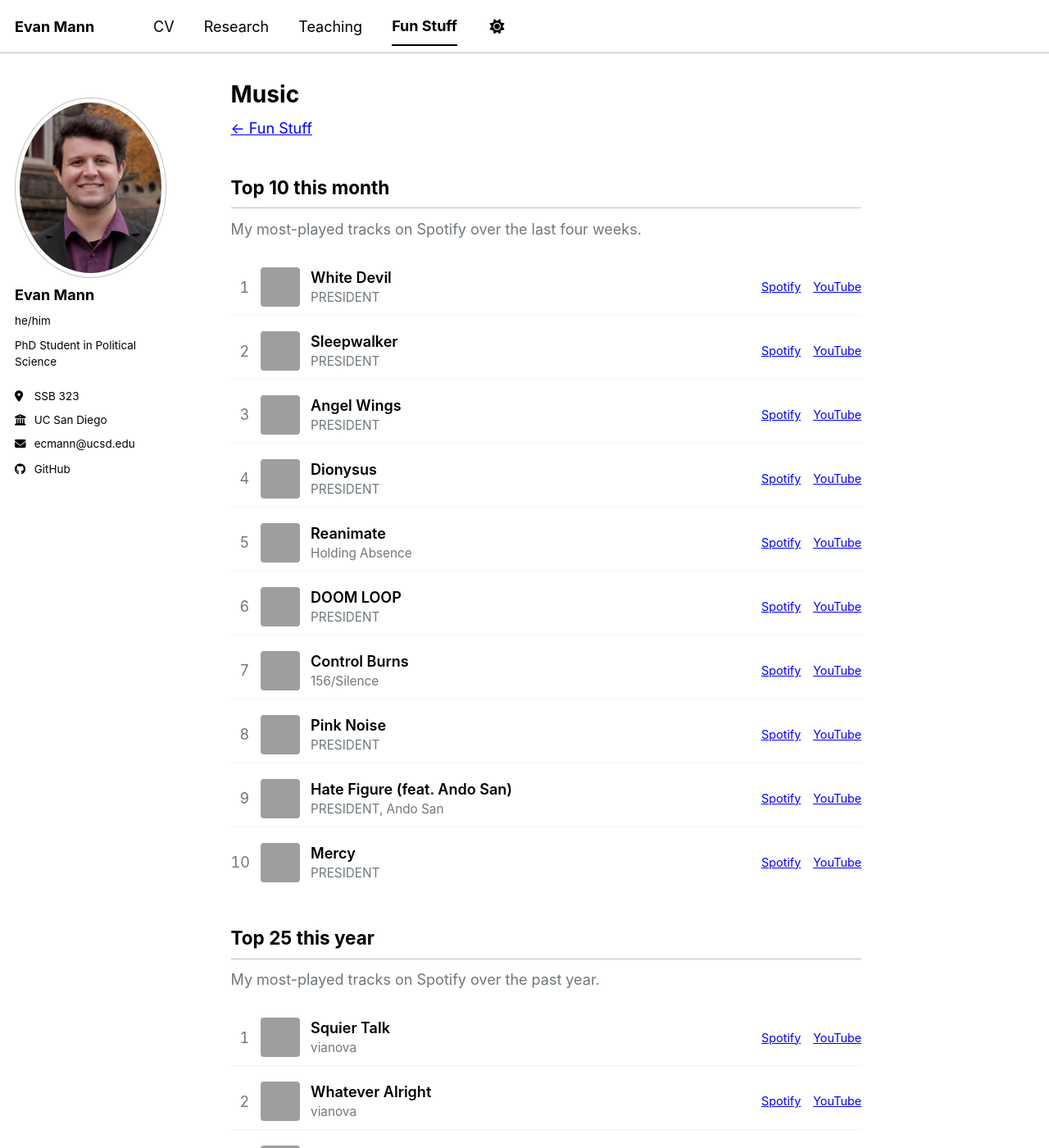
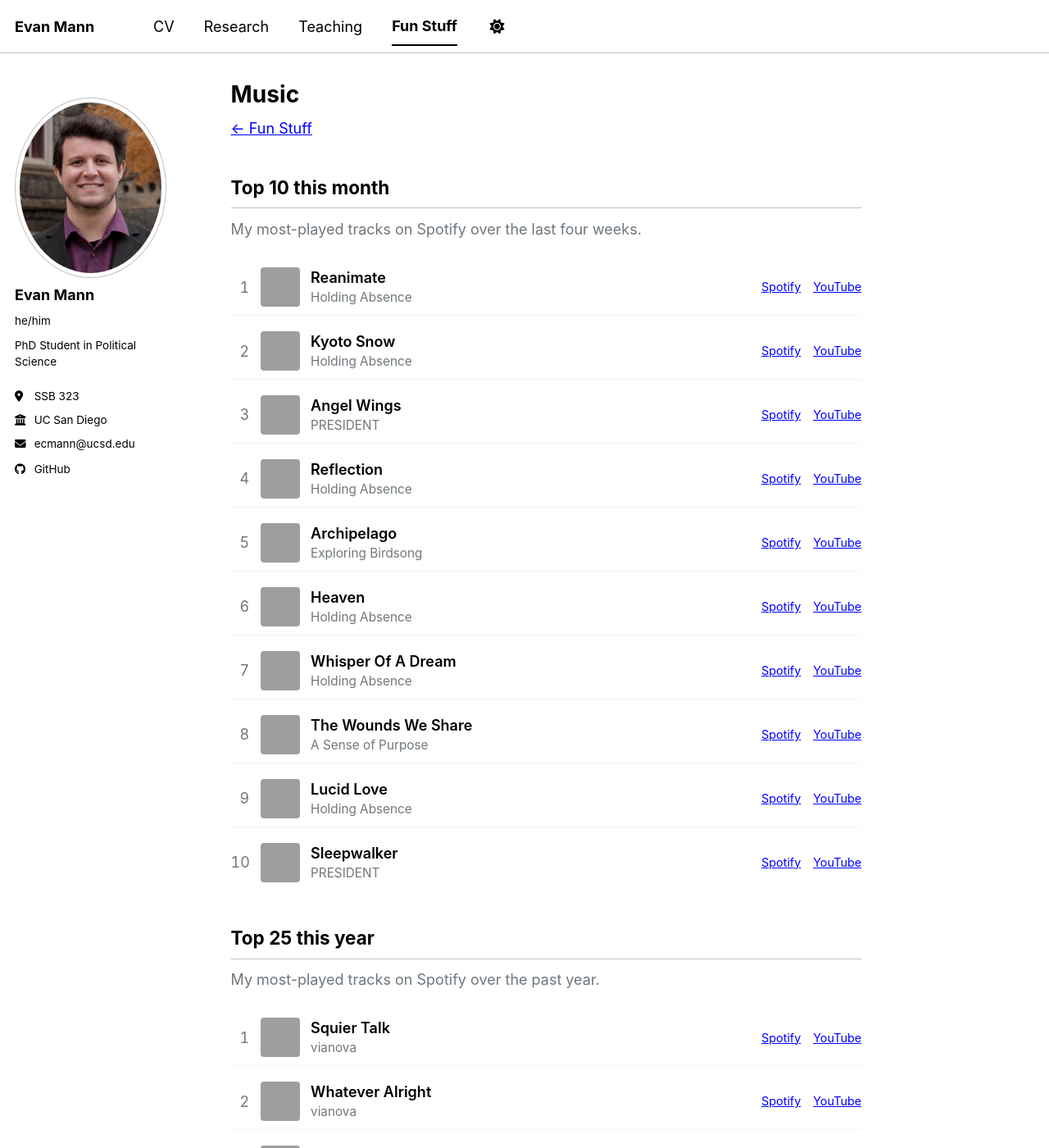
Before and after one commit to ecmannn/ecmannn.github.io, a Jekyll site: the page built from _pages/fun-stuff-music.md, in a window 1280 px wide and 1400 px high, cut to the strip 0-1400 px from the top of the window. Shown: the whole strip at 82% size. Built offline with Jekyll 4.4.1, drawn with Linux system fonts in a browser that asks for light colours; a script bundle is joined from its source files by our own code; library files that are not in the unit come from our copies; some of the changed text lies outside the part shown; grey boxes are pictures that could not be loaded.

Commit message:
Update Spotify top tracks

```diff
--- a/_data/spotify.json
+++ b/_data/spotify.json
@@ -1,27 +1,27 @@
 {
-  "fetched_at": "2026-10-05",
+  "fetched_at": "2026-10-12",
   "month": {
     "time_range": "short_term",
     "tracks": [
       {
         "rank": 1,
-        "name": "White Devil",
-        "artist": "PRESIDENT",
-        "album": "Blood Of Your Empire",
-        "album_art": "https://i.scdn.co/image/ab67616d00001e02c02429c15cdba5c68d912efa",
-        "spotify_url": "https://open.spotify.com/track/75kgR8V9p8sCqPzBB9ID9u",
-        "youtube_video_id": "yykLfu3es8s",
-        "youtube_url": "https://www.youtube.com/watch?v=yykLfu3es8s"
+        "name": "Reanimate",
+        "artist": "Holding Absence",
+        "album": "Modern Life Is Lonely",
+        "album_art": "https://i.scdn.co/image/ab67616d00001e026237e76bf3eca6f029659912",
+        "spotify_url": "https://open.spotify.com/track/38JW7Bk0yD6o94ARCWcZJh",
+        "youtube_video_id": "foAEMgk1NFA",
+        "youtube_url": "https://www.youtube.com/watch?v=foAEMgk1NFA"
       },
       {
         "rank": 2,
-        "name": "Sleepwalker",
-        "artist": "PRESIDENT",
-        "album": "Blood Of Your Empire",
-        "album_art": "https://i.scdn.co/image/ab67616d00001e02c02429c15cdba5c68d912efa",
-        "spotify_url": "https://open.spotify.com/track/0qFmjpNGhjaxp789YQ7zMb",
-        "youtube_video_id": "HnB5mmPfUZU",
-        "youtube_url": "https://www.youtube.com/watch?v=HnB5mmPfUZU"
+        "name": "Kyoto Snow",
+        "artist": "Holding Absence",
+        "album": "Modern Life Is Lonely",
+        "album_art": "https://i.scdn.co/image/ab67616d00001e026237e76bf3eca6f029659912",
+        "spotify_url": "https://open.spotify.com/track/6aOV2nWSB8QCNspITCS8dS",
+        "youtube_video_id": "c-vZmWf4XEM",
+        "youtube_url": "https://www.youtube.com/watch?v=c-vZmWf4XEM"
       },
       {
         "rank": 3,
@@ -35,73 +35,73 @@
       },
       {
         "rank": 4,
-        "name": "Dionysus",
+        "name": "Reflection",
+        "artist": "Holding Absence",
+        "album": "Modern Life Is Lonely",
+        "album_art": "https://i.scdn.co/image/ab67616d00001e026237e76bf3eca6f029659912",
+        "spotify_url": "https://open.spotify.com/track/4YcT4cxVdyeFSIgVMVlB2a",
+        "youtube_video_id": "X4qxOMUTIDg",
+        "youtube_url": "https://www.youtube.com/watch?v=X4qxOMUTIDg"
+      },
+      {
+        "rank": 5,
+        "name": "Archipelago",
+        "artist": "Exploring Birdsong",
+        "album": "Every House We Built",
+        "album_art": "https://i.scdn.co/image/ab67616d00001e024c751595c3b511b6c99f1824",
+        "spotify_url": "https://open.spotify.com/track/5dPNLk9u7KCKdfUEQc1J4h",
+        "youtube_video_id": "Wpo5xww00LA",
+        "youtube_url": "https://www.youtube.com/watch?v=Wpo5xww00LA"
+      },
+      {
+        "rank": 6,
+        "name": "Heaven",
+        "artist": "Holding Absence",
+        "album": "Modern Life Is Lonely",
+        "album_art": "https://i.scdn.co/image/ab67616d00001e026237e76bf3eca6f029659912",
+        "spotify_url": "https://open.spotify.com/track/59ou5ZzaV1YypU9f2gTIr0",
+        "youtube_video_id": "gXcapkDd_j4",
+        "youtube_url": "https://www.youtube.com/watch?v=gXcapkDd_j4"
+      },
+      {
+        "rank": 7,
+        "name": "Whisper Of A Dream",
+        "artist": "Holding Absence",
+        "album": "Modern Life Is Lonely",
+        "album_art": "https://i.scdn.co/image/ab67616d00001e026237e76bf3eca6f029659912",
+        "spotify_url": "https://open.spotify.com/track/2LRxcDlrl6Z2yqSzSIVnEO",
+        "youtube_video_id": "o7QbtEsO3zE",
+        "youtube_url": "https://www.youtube.com/watch?v=o7QbtEsO3zE"
+      },
+      {
+        "rank": 8,
+        "name": "The Wounds We Share",
+        "artist": "A Sense of Purpose",
+        "album": "The Wounds We Share",
+        "album_art": "https://i.scdn.co/image/ab67616d00001e02877f2730a6218b25441b735f",
+        "spotify_url": "https://open.spotify.com/track/3iXz5NVmYv1TQHvDHawB28",
+        "youtube_video_id": "0oq9A5DnABU",
+        "youtube_url": "https://www.youtube.com/watch?v=0oq9A5DnABU"
+      },
+      {
+        "rank": 9,
+        "name": "Lucid Love",
+        "artist": "Holding Absence",
+        "album": "Modern Life Is Lonely",
+        "album_art": "https://i.scdn.co/image/ab67616d00001e026237e76bf3eca6f029659912",
+        "spotify_url": "https://open.spotify.com/track/7boZAFxUp82GSDkxYnAnn9",
+        "youtube_video_id": "NV_TbHYkQcc",
+        "youtube_url": "https://www.youtube.com/watch?v=NV_TbHYkQcc"
+      },
+      {
+        "rank": 10,
+        "name": "Sleepwalker",
         "artist": "PRESIDENT",
         "album": "Blood Of Your Empire",
         "album_art": "https://i.scdn.co/image/ab67616d00001e02c02429c15cdba5c68d912efa",
-        "spotify_url": "https://open.spotify.com/track/65VPYhTJ6oIVhTJlCvcwrN",
-        "youtube_video_id": "0H-uNcxUYgI",
-        "youtube_url": "https://www.youtube.com/watch?v=0H-uNcxUYgI"
-      },
-      {
-        "rank": 5,
-        "name": "Reanimate",
-        "artist": "Holding Absence",
-        "album": "Modern Life Is Lonely",
-        "album_art": "https://i.scdn.co/image/ab67616d00001e026237e76bf3eca6f029659912",
-        "spotify_url": "https://open.spotify.com/track/38JW7Bk0yD6o94ARCWcZJh",
-        "youtube_video_id": "igv0EQj39TQ",
-        "youtube_url": "https://www.youtube.com/watch?v=igv0EQj39TQ"
-      },
-      {
-        "rank": 6,
-        "name": "DOOM LOOP",
-        "artist": "PRESIDENT",
-        "album": "Blood Of Your Empire",
-        "album_art": "https://i.scdn.co/image/ab67616d00001e02c02429c15cdba5c68d912efa",
-        "spotify_url": "https://open.spotify.com/track/0EpeHS8qFeJlL35jtiDxMM",
-        "youtube_video_id": "czL2nIdPe-Y",
-        "youtube_url": "https://www.youtube.com/watch?v=czL2nIdPe-Y"
-      },
-      {
-        "rank": 7,
-        "name": "Control Burns",
-        "artist": "156/Silence",
-        "album": "From A Distance",
-        "album_art": "https://i.scdn.co/image/ab67616d00001e02eefee0a77a434fa4cc5c50c7",
-        "spotify_url": "https://open.spotify.com/track/63lV55pNVCXjNhWMd7NIKe",
-        "youtube_video_id": "l8rld5EWl0w",
-        "youtube_url": "https://www.youtube.com/watch?v=l8rld5EWl0w"
-      },
-      {
-        "rank": 8,
-        "name": "Pink Noise",
-        "artist": "PRESIDENT",
-        "album": "Blood Of Your Empire",
-        "album_art": "https://i.scdn.co/image/ab67616d00001e02c02429c15cdba5c68d912efa",
-        "spotify_url": "https://open.spotify.com/track/5GSDdbsN5LXCfCmieKrqA1",
-        "youtube_video_id": "VcFoTM1Hgmg",
-        "youtube_url": "https://www.youtube.com/watch?v=VcFoTM1Hgmg"
-      },
-      {
-        "rank": 9,
-        "name": "Hate Figure (feat. Ando San)",
-        "artist": "PRESIDENT, Ando San",
-        "album": "Blood Of Your Empire",
-        "album_art": "https://i.scdn.co/image/ab67616d00001e02c02429c15cdba5c68d912efa",
-        "spotify_url": "https://open.spotify.com/track/7CV0BHPnu0qzil9f71LCf5",
-        "youtube_video_id": "rr4AFLXGBe0",
-        "youtube_url": "https://www.youtube.com/watch?v=rr4AFLXGBe0"
-      },
-      {
-        "rank": 10,
-        "name": "Mercy",
-        "artist": "PRESIDENT",
-        "album": "Blood Of Your Empire",
-        "album_art": "https://i.scdn.co/image/ab67616d00001e02c02429c15cdba5c68d912efa",
-        "spotify_url": "https://open.spotify.com/track/6mPX0xes3OTYsf5iQGpQ4v",
-        "youtube_video_id": "33OcX4NSHr8",
-        "youtube_url": "https://www.youtube.com/watch?v=33OcX4NSHr8"
+        "spotify_url": "https://open.spotify.com/track/0qFmjpNGhjaxp789YQ7zMb",
+        "youtube_video_id": "HnB5mmPfUZU",
+        "youtube_url": "https://www.youtube.com/watch?v=HnB5mmPfUZU"
       }
     ]
   },
@@ -285,8 +285,8 @@
         "album": "People Watching",
         "album_art": "https://i.scdn.co/image/ab67616d00001e02049b3adcd9d9f926e91df19c",
         "spotify_url": "https://open.spotify.com/track/6BuRHBZMDfvvp87RCvc1fA",
-        "youtube_video_id": "Il7wqxtIOK0",
-        "youtube_url": "https://www.youtube.com/watch?v=Il7wqxtIOK0"
+        "youtube_video_id": "8MuNq-u1kbc",
+        "youtube_url": "https://www.youtube.com/watch?v=8MuNq-u1kbc"
       },
       {
         "rank": 19,
@@ -340,16 +340,6 @@
       },
       {
         "rank": 24,
-        "name": "Apparition",
-        "artist": "God Is An Astronaut",
-        "album": "Embers",
-        "album_art": "https://i.scdn.co/image/ab67616d00001e02ca3f5d8ba8f46287dd4fa657",
-        "spotify_url": "https://open.spotify.com/track/10gnT8bebmECAxdohax2HX",
-        "youtube_video_id": "tCCCm084UVA",
-        "youtube_url": "https://www.youtube.com/watch?v=tCCCm084UVA"
-      },
-      {
-        "rank": 25,
         "name": "Más Rápido",
         "artist": "vianova",
         "album": "Hit It!",
@@ -357,6 +347,16 @@
         "spotify_url": "https://open.spotify.com/track/4PQrriLa0NasnTnkjBe9dp",
         "youtube_video_id": "wBXcBccTSTQ",
         "youtube_url": "https://www.youtube.com/watch?v=wBXcBccTSTQ"
+      },
+      {
+        "rank": 25,
+        "name": "Cannibal (feat. Anders Fridén)",
+        "artist": "VOLA, Anders Friden, In Flames",
+        "album": "Friend Of A Phantom",
+        "album_art": "https://i.scdn.co/image/ab67616d00001e02e83f5d91704572a70fde854a",
+        "spotify_url": "https://open.spotify.com/track/1prhJo0ltaMJa5T0Y7l0kz",
+        "youtube_video_id": "n-5xyCwH0mk",
+        "youtube_url": "https://www.youtube.com/watch?v=n-5xyCwH0mk"
       }
     ]
   }
```
